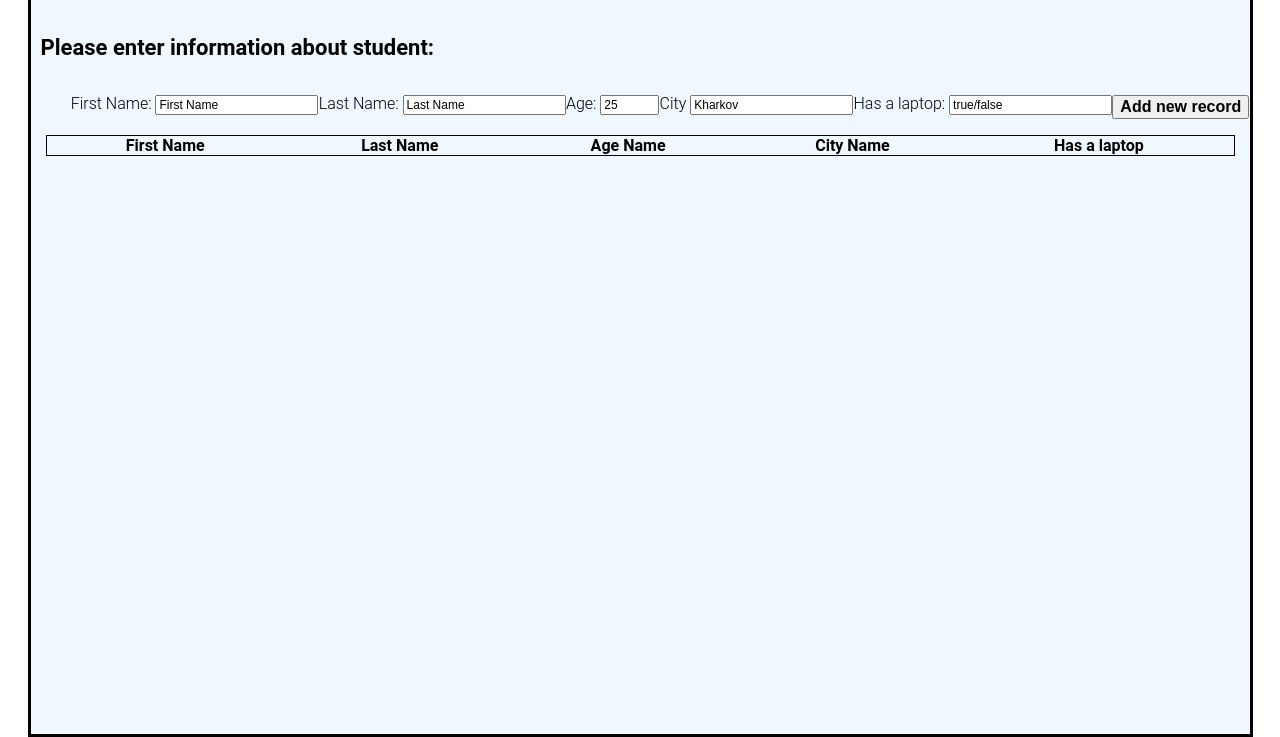
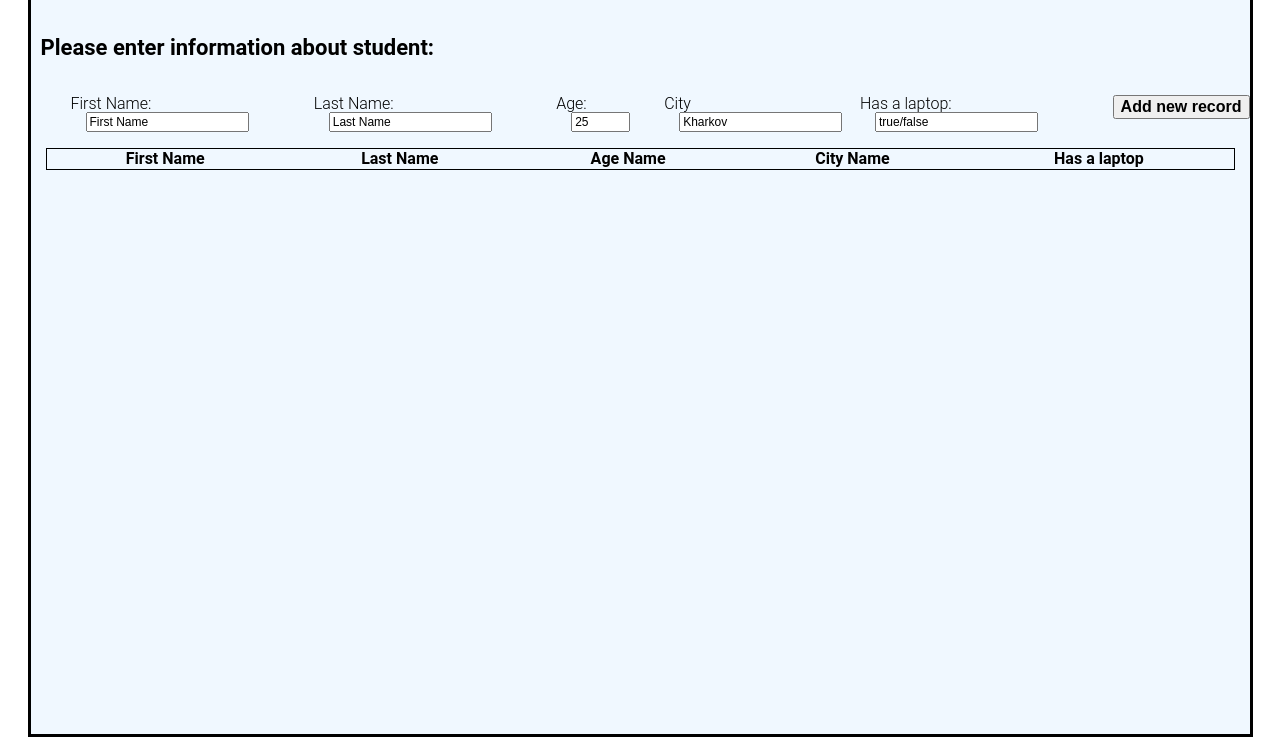
Before and after one commit to ViktorAfanasyevN/practicaltasks, a plain HTML site: page index.html in a window 1280 px wide. Shown: the part 63-800 px from the top of the page. Drawn offline with Linux system fonts and the light colour scheme.

Commit message:
It was fixed margin

```diff
--- a/css/main.css
+++ b/css/main.css
@@ -55,6 +55,7 @@ body {
 
 .form-input {
     font-size: 12px;
+	margin: 0 15px 0 15px;
 }
 
 .form-submit {
```
